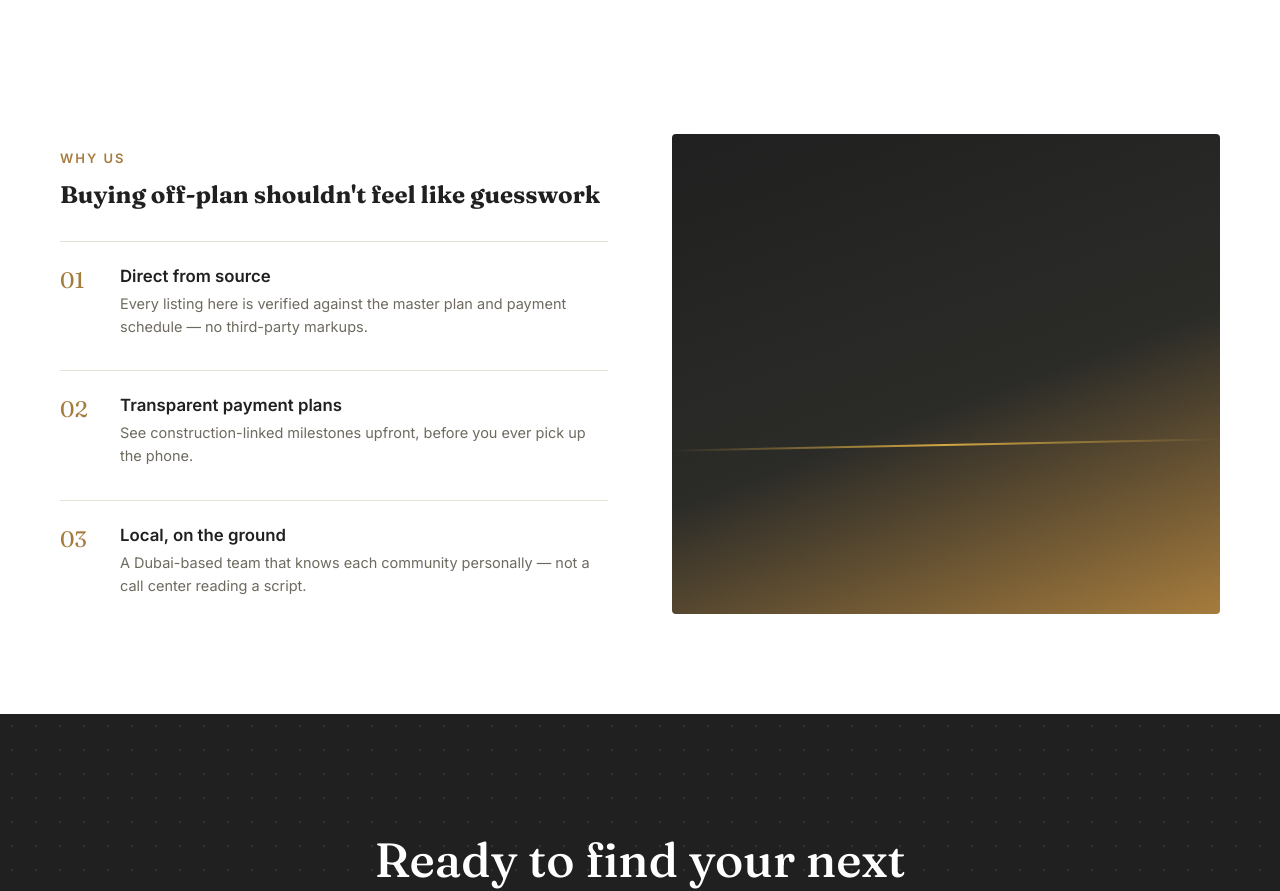
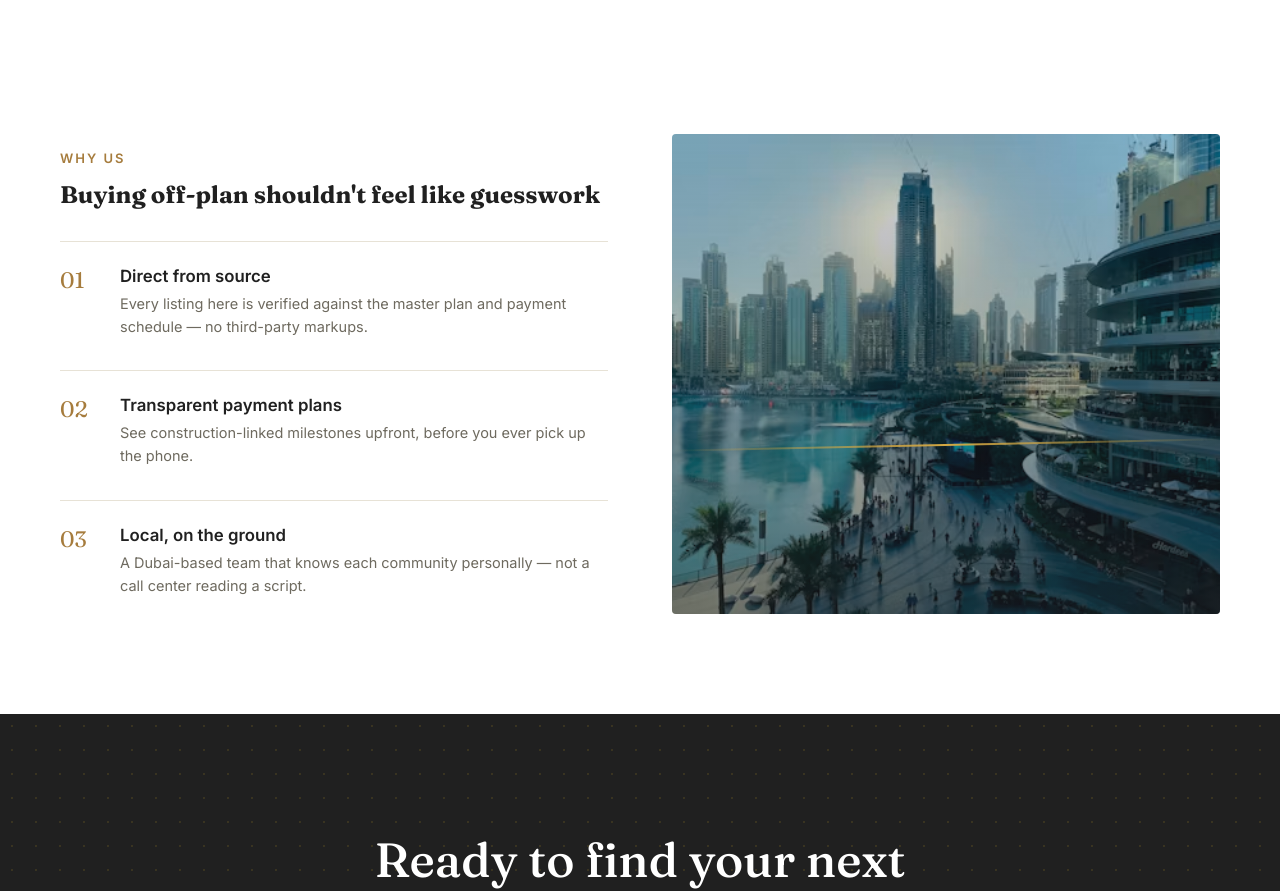
Before and after one commit to farsath2001-bfa/Shawahiq-real-estate, a React (Vite) app in the folder frontend/: page / in a window 1280 px wide. Shown: the part 2340-3231 px from the top of the page. Built offline with nearby package versions, Linux system fonts and the light colour scheme; no server answers.

Commit message:
Add Why Us section photo

```diff
--- a/frontend/src/pages/Home.css
+++ b/frontend/src/pages/Home.css
@@ -489,11 +489,17 @@
 }
 
 .why-visual {
-  background: linear-gradient(160deg, var(--navy), var(--deep-blue) 55%, var(--sky));
+  background: url('/why-us.jpg') center/cover no-repeat, linear-gradient(160deg, var(--navy), var(--deep-blue) 55%, var(--sky));
   border-radius: 4px;
   height: 480px;
   position: relative;
   overflow: hidden;
+}
+
+.why-visual-overlay {
+  position: absolute;
+  inset: 0;
+  background: linear-gradient(180deg, rgba(32,32,32,0.15), rgba(32,32,32,0.55));
 }
 
 .why-visual .horizon-line {
--- a/frontend/src/pages/Home.jsx
+++ b/frontend/src/pages/Home.jsx
@@ -242,6 +242,7 @@ const Home = () => {
           </div>
         </div>
         <div className="why-visual">
+          <div className="why-visual-overlay" />
           <div className="horizon-line" />
         </div>
       </section>
```
Also changed, not shown: frontend/public/why-us.jpg (added).
